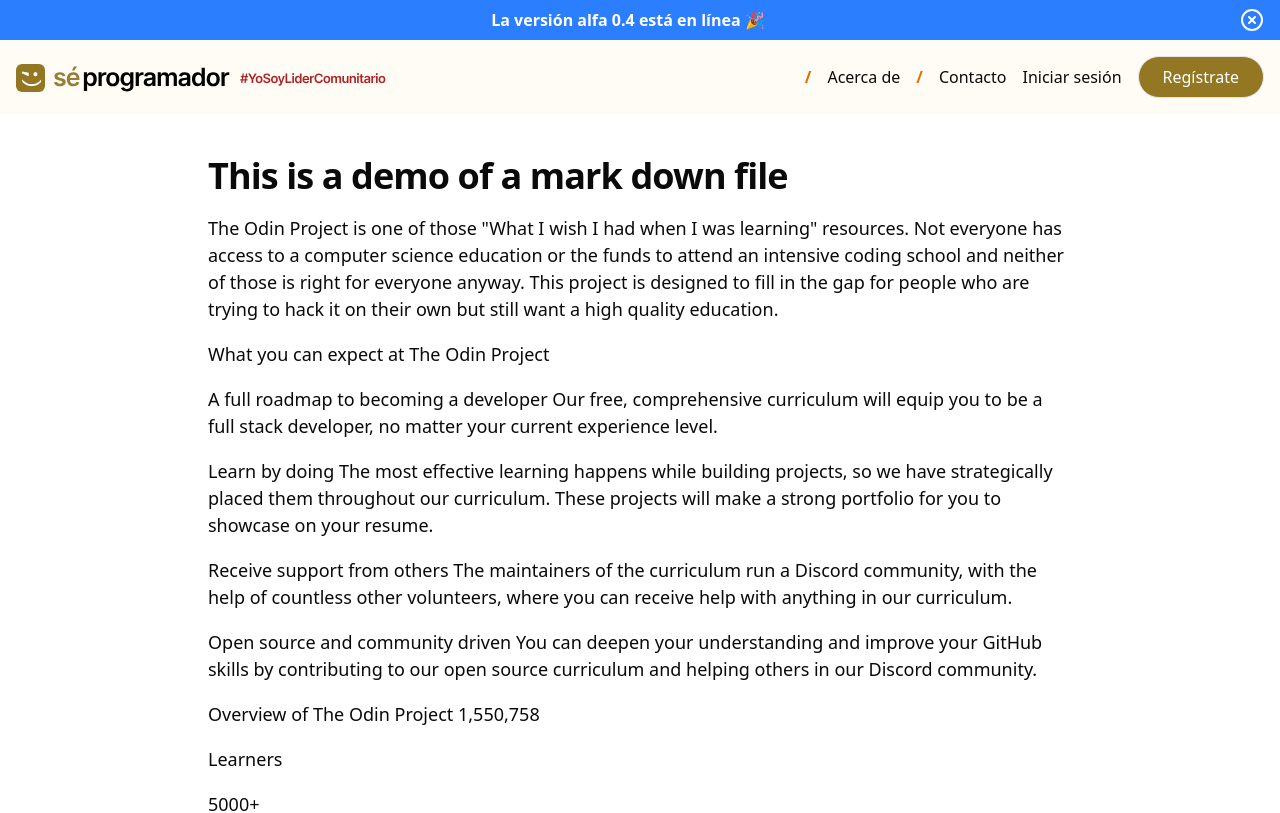
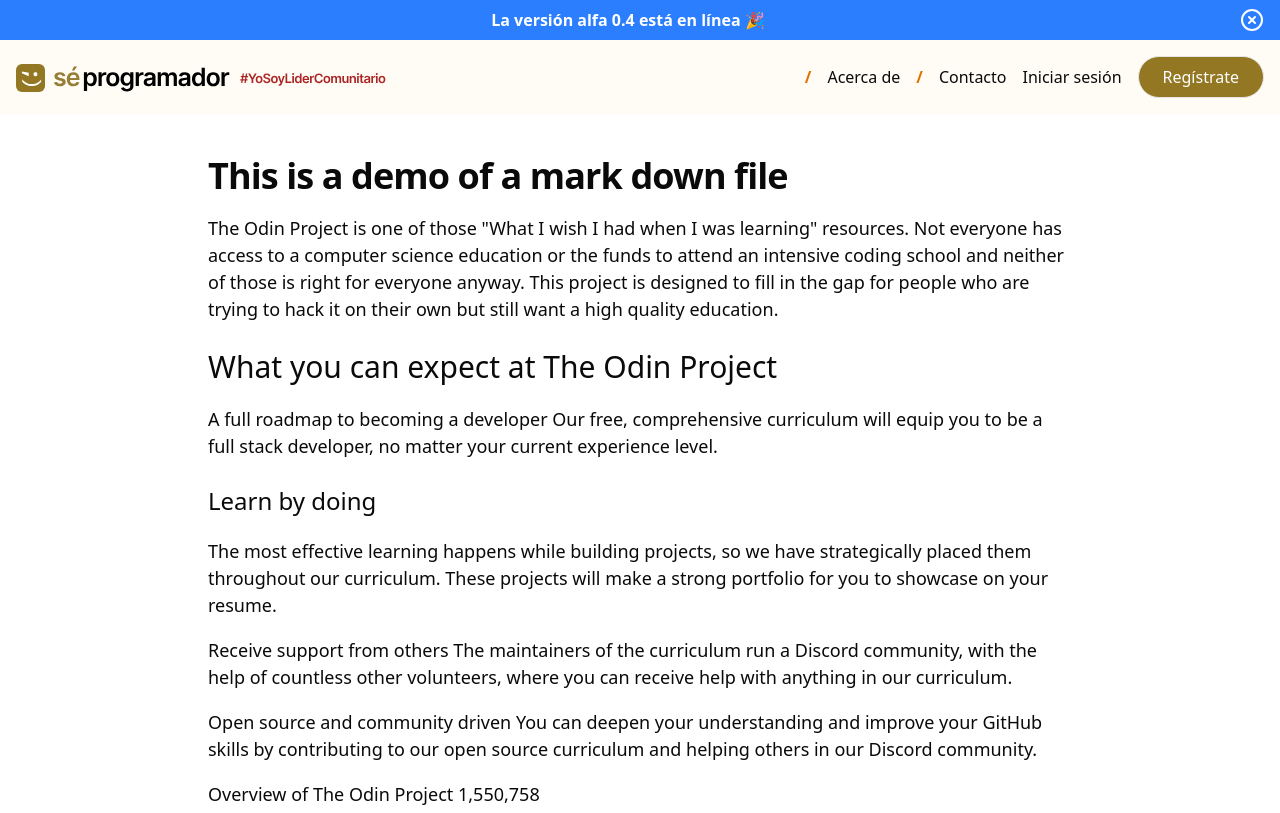
Before and after one commit to iCharlieAraiza/se-programador-fe, a Next.js app: page /acerca-de in a window 1280 px wide. Shown: the top 813 px of the page. Built offline with nearby package versions, Linux system fonts and the light colour scheme; no server answers.

Commit message:
Update css styles

```diff
--- a/app/(root)/(about)/acerca-de/page.mdx
+++ b/app/(root)/(about)/acerca-de/page.mdx
@@ -2,13 +2,13 @@
 
 The Odin Project is one of those "What I wish I had when I was learning" resources. Not everyone has access to a computer science education or the funds to attend an intensive coding school and neither of those is right for everyone anyway. This project is designed to fill in the gap for people who are trying to hack it on their own but still want a high quality education.
 
-What you can expect at The Odin Project
+## What you can expect at The Odin Project
 
 A full roadmap to becoming a developer
 Our free, comprehensive curriculum will equip you to be a full stack developer, no matter your current experience level.
 
 
-Learn by doing
+### Learn by doing
 The most effective learning happens while building projects, so we have strategically placed them throughout our curriculum. These projects will make a strong portfolio for you to showcase on your resume.
 
 
--- a/app/globals.css
+++ b/app/globals.css
@@ -138,3 +138,26 @@
   letter-spacing: var(--tracking-tight);
   margin-bottom: var(--text-4xl--line-height);
 }
+
+.article-layer h2, h3 {
+  font-weight: 500;
+}
+
+.article-layer h2 {
+  font-size: var(--text-3xl);
+  /* 1.5rem (24px) */
+  line-height: var(--text-3xl--line-height);
+
+  margin-top: 1.6rem;
+  margin-bottom: 1.3rem;
+}
+
+.article-layer h3 {
+  font-size: var(--text-2xl);
+  /* 1.25rem (20px) */
+  line-height: var(--text-2xl--line-height);
+  margin-bottom: var(--text-3xl--line-height);
+
+  margin-top: 1.6rem;
+  margin-bottom: 1.3rem;
+}
```
